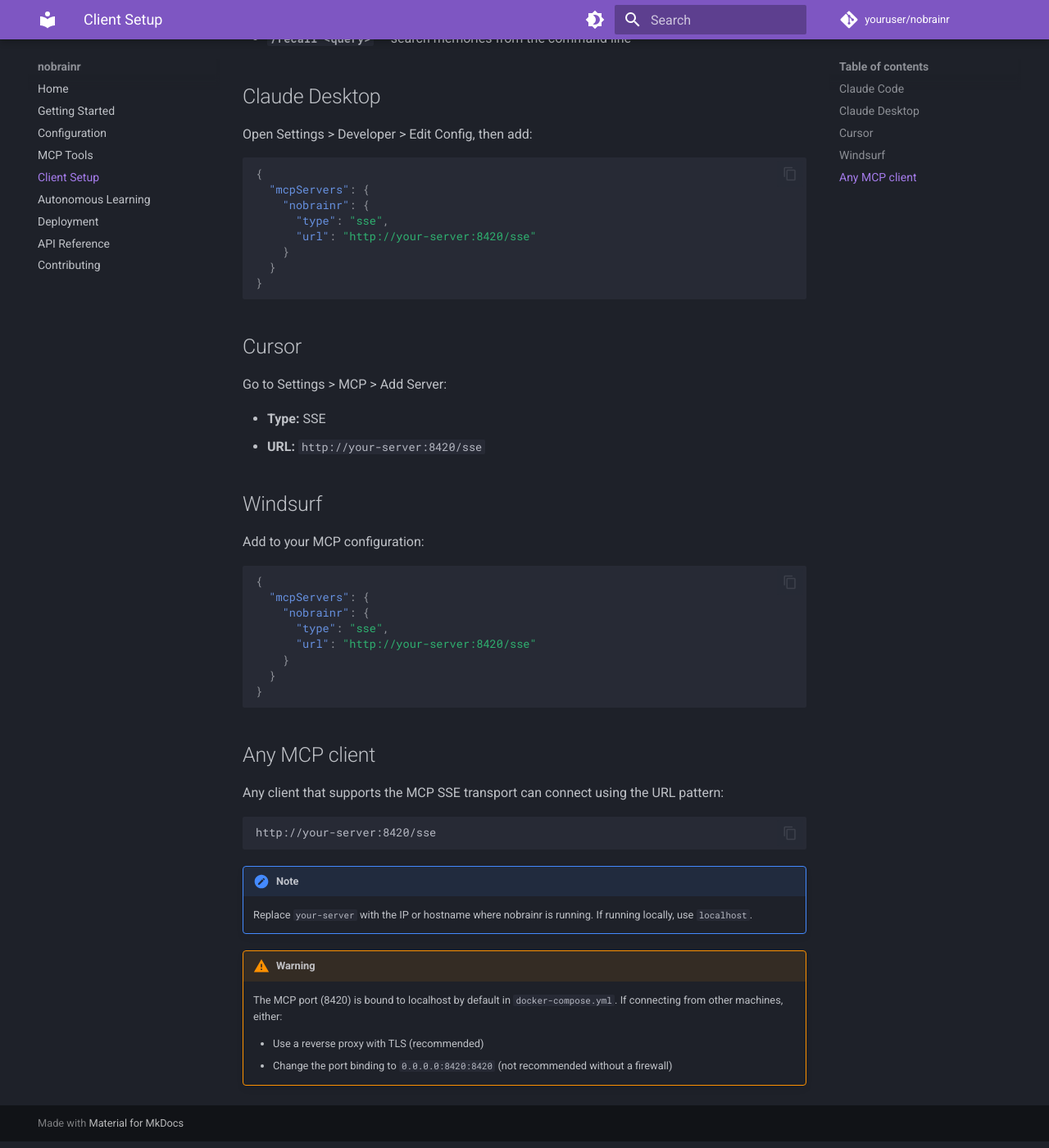
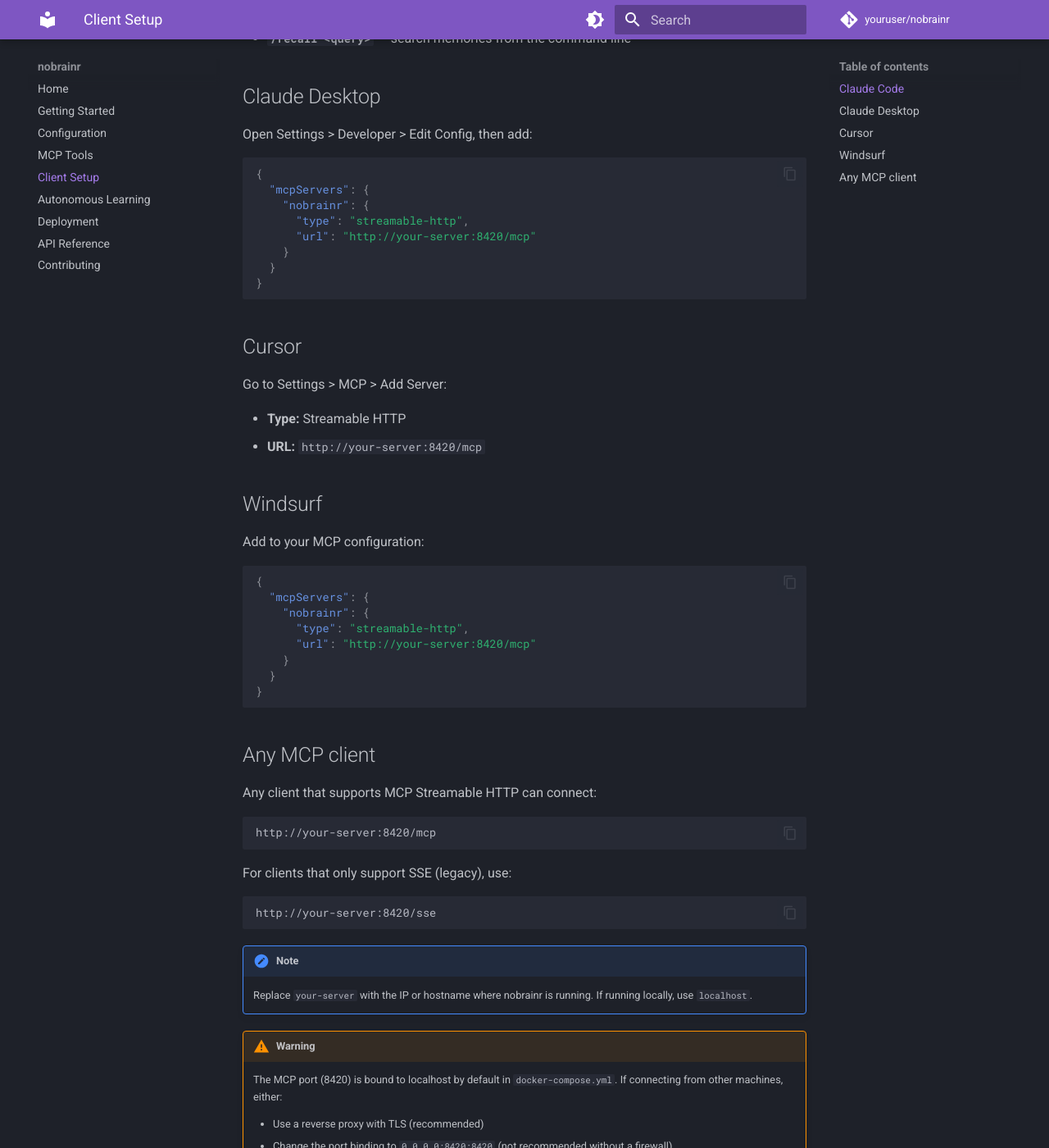
Before and after one commit to vicquick/nobrainr, an MkDocs documentation site: the page built from docs/client-setup.md, in a window 1280 px wide and 1400 px high, scrolled down 733 px. Shown: the whole window at 82% size. Built offline with MkDocs 1.6.1 and Material for MkDocs 9.7.7, drawn with Linux system fonts in a browser that asks for light colours; comment, search, counter and statistics services are not loaded; some of the changed text lies outside the part shown.

Commit message:
Migrate all docs from SSE to Streamable HTTP transport
- All client configs now default to streamable-http at /mcp
- SSE at /sse remains as documented legacy fallback
- README: updated architecture diagram, stack table, model refs (qwen3:8b),
  scheduler job table (11 jobs with new intervals), reverse proxy config
- setup-client.sh: generates streamable-http config instead of SSE
- Updated this server's own mcp.json to use streamable-http

Co-Authored-By: Claude Opus 4.6 <noreply@anthropic.com>

````diff
--- a/docs/client-setup.md
+++ b/docs/client-setup.md
@@ -1,6 +1,6 @@
 # Client Setup
 
-nobrainr connects to any MCP-compatible AI client via SSE transport.
+nobrainr supports two MCP transports: **Streamable HTTP** (recommended) and **SSE** (legacy).
 
 ## Claude Code
 
@@ -10,8 +10,8 @@ Add to `~/.claude/mcp.json`:
 {
   "mcpServers": {
     "nobrainr": {
-      "type": "sse",
-      "url": "http://your-server:8420/sse"
+      "type": "streamable-http",
+      "url": "http://your-server:8420/mcp"
     }
   }
 }
@@ -38,8 +38,8 @@ Open Settings > Developer > Edit Config, then add:
 {
   "mcpServers": {
     "nobrainr": {
-      "type": "sse",
-      "url": "http://your-server:8420/sse"
+      "type": "streamable-http",
+      "url": "http://your-server:8420/mcp"
     }
   }
 }
@@ -49,8 +49,8 @@ Open Settings > Developer > Edit Config, then add:
 
 Go to Settings > MCP > Add Server:
 
-- **Type:** SSE
-- **URL:** `http://your-server:8420/sse`
+- **Type:** Streamable HTTP
+- **URL:** `http://your-server:8420/mcp`
 
 ## Windsurf
 
@@ -60,8 +60,8 @@ Add to your MCP configuration:
 {
   "mcpServers": {
     "nobrainr": {
-      "type": "sse",
-      "url": "http://your-server:8420/sse"
+      "type": "streamable-http",
+      "url": "http://your-server:8420/mcp"
     }
   }
 }
@@ -69,7 +69,13 @@ Add to your MCP configuration:
 
 ## Any MCP client
 
-Any client that supports the MCP SSE transport can connect using the URL pattern:
+Any client that supports MCP Streamable HTTP can connect:
+
+```
+http://your-server:8420/mcp
+```
+
+For clients that only support SSE (legacy), use:
 
 ```
 http://your-server:8420/sse
````
Also changed, not shown: CLAUDE.md (+2 -2 lines), README.md (+49 -24 lines), docs/claude-code-setup.md (+2 -2 lines), docs/deployment.md (+11 -2 lines), docs/index.md (+7 -5 lines), 1 other file.
